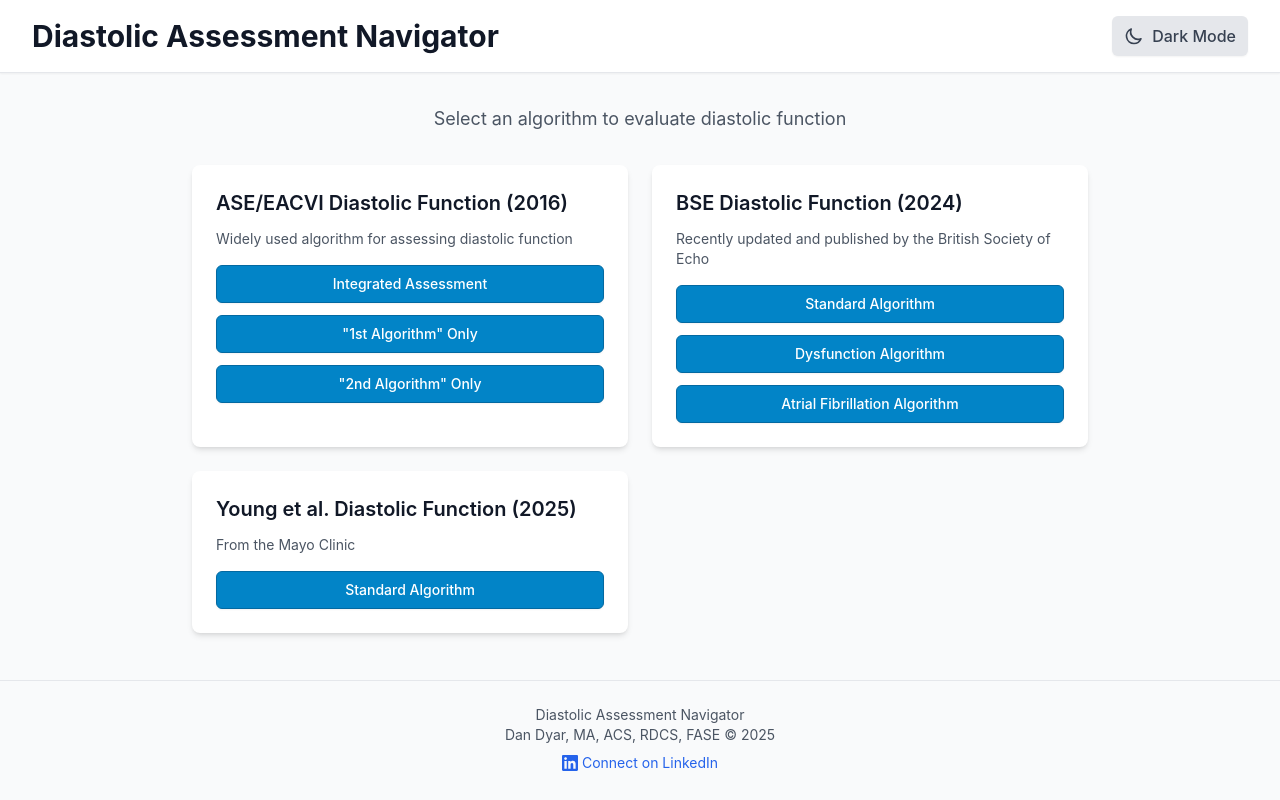
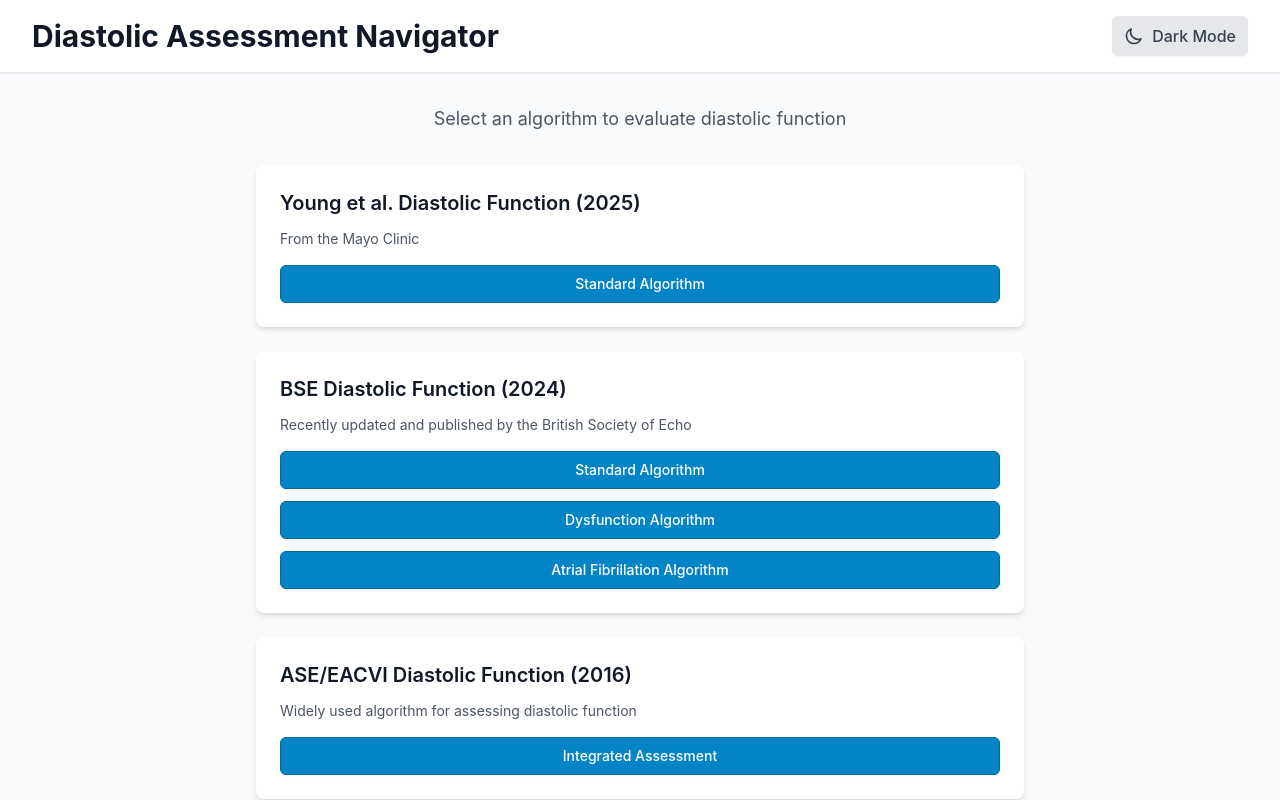
Before and after one commit to parameterz/diastology, a Next.js app: page / in a window 1280 px wide. Shown: the top 800 px of the page. Built offline with nearby package versions, Linux system fonts and the light colour scheme.

Commit message:
working on single column; consolidated ase algo to the integrated algo only

```diff
--- a/src/app/algorithms/ase2016/ASE2016.ts
+++ b/src/app/algorithms/ase2016/ASE2016.ts
@@ -101,18 +101,18 @@ const ase2016Algorithm: Algorithm = {
       description: "Complete assessment starting with LVEF evaluation",
       startNodeId: "initialAssessment",
     },
-    {
-      id: "standard",
-      name: '"1st Algorithm" Only',
-      description: "For normal LV function",
-      startNodeId: "standardStart",
-    },
-    {
-      id: "dysfunction",
-      name: '"2nd Algorithm" Only',
-      description: "For reduced EF or myocardial disease with normal EF",
-      startNodeId: "dysfunctionStart",
-    },
+    // {
+    //   id: "standard",
+    //   name: '"1st Algorithm" Only',
+    //   description: "For normal LV function",
+    //   startNodeId: "standardStart",
+    // },
+    // {
+    //   id: "dysfunction",
+    //   name: '"2nd Algorithm" Only',
+    //   description: "For reduced EF or myocardial disease with normal EF",
+    //   startNodeId: "dysfunctionStart",
+    // },
   ],
   startNodeId: "initialAssessment",
   nodes: {
--- a/src/app/page.tsx
+++ b/src/app/page.tsx
@@ -3,17 +3,31 @@
 import algorithms from '@/algorithms';
 import Link from 'next/link';
 
+// Define the display order for algorithms
+const algorithmDisplayOrder = [
+  'mayo2025',  // Display in reverese chronological order
+  'bse2024',
+  'ase2016'
+  // Add more algorithm IDs in your preferred order
+];
+
 export default function HomePage() {
+  // Create an ordered array of algorithms based on the defined order
+  const orderedAlgorithms = algorithmDisplayOrder
+    .map(id => algorithms[id])
+    .filter(Boolean); // Filter out any undefined values (in case an ID doesn't exist)
+
   return (
-    <div className="mx-auto max-w-4xl">
+    <div className="mx-auto max-w-3xl">
       <div className="mb-8 text-center">
         <p className="text-lg text-gray-600 dark:text-gray-300">
           Select an algorithm to evaluate diastolic function
         </p>
       </div>
 
-      <div className="grid gap-6 md:grid-cols-2">
-        {Object.values(algorithms).map((algo) => (
+      {/* Changed from grid to flex with flex-col for single column layout */}
+      <div className="flex flex-col space-y-6">
+        {orderedAlgorithms.map((algo) => (
           <div key={algo.id} className="rounded-lg bg-white p-6 shadow-md dark:bg-dark-700">
             <h2 className="mb-3 text-xl font-semibold">{algo.name}</h2>
             {algo.description && (
@@ -42,7 +56,6 @@ export default function HomePage() {
                 Start Assessment
               </Link>
             )}
-
           </div>
         ))}
       </div>
```
